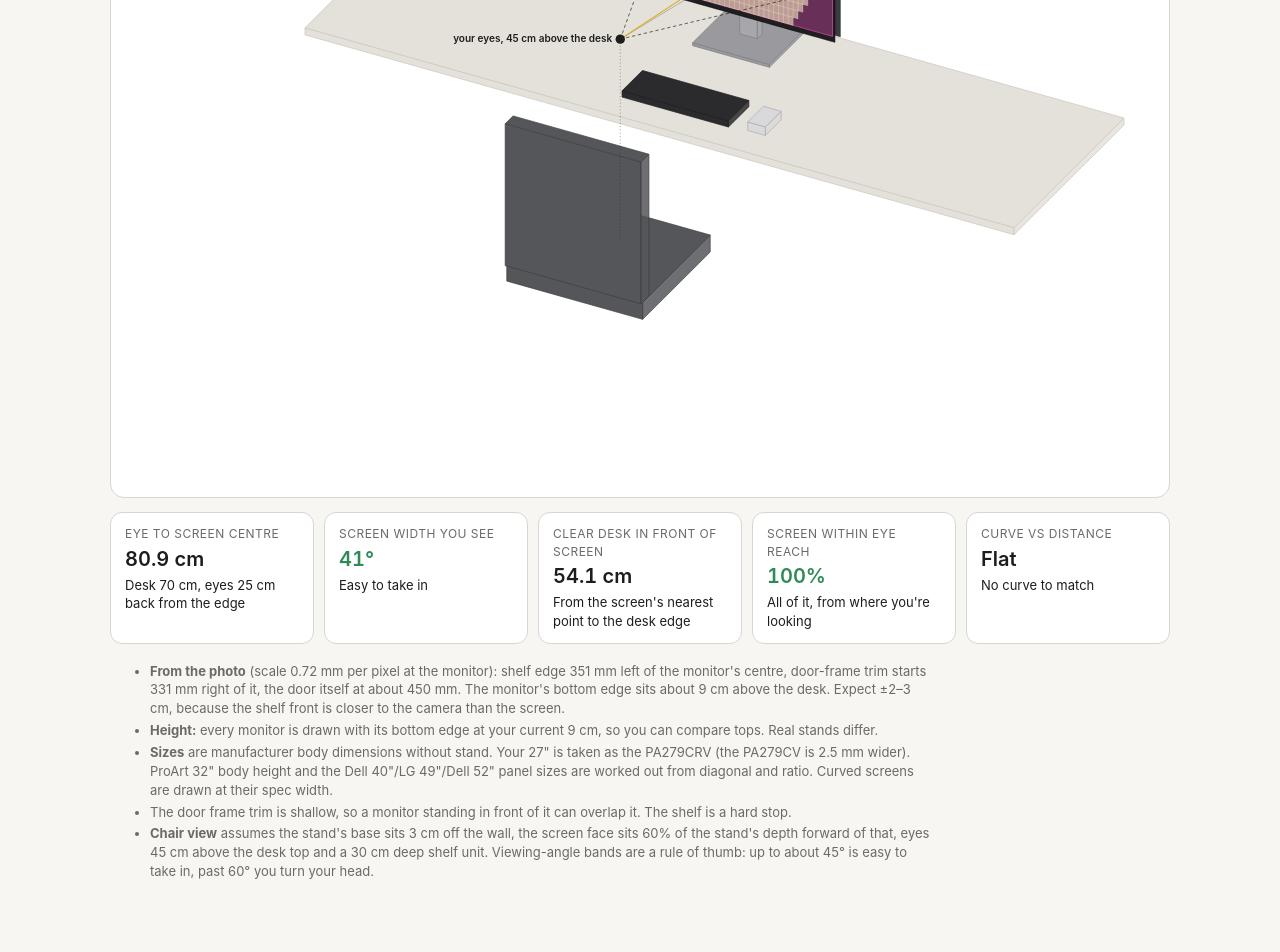
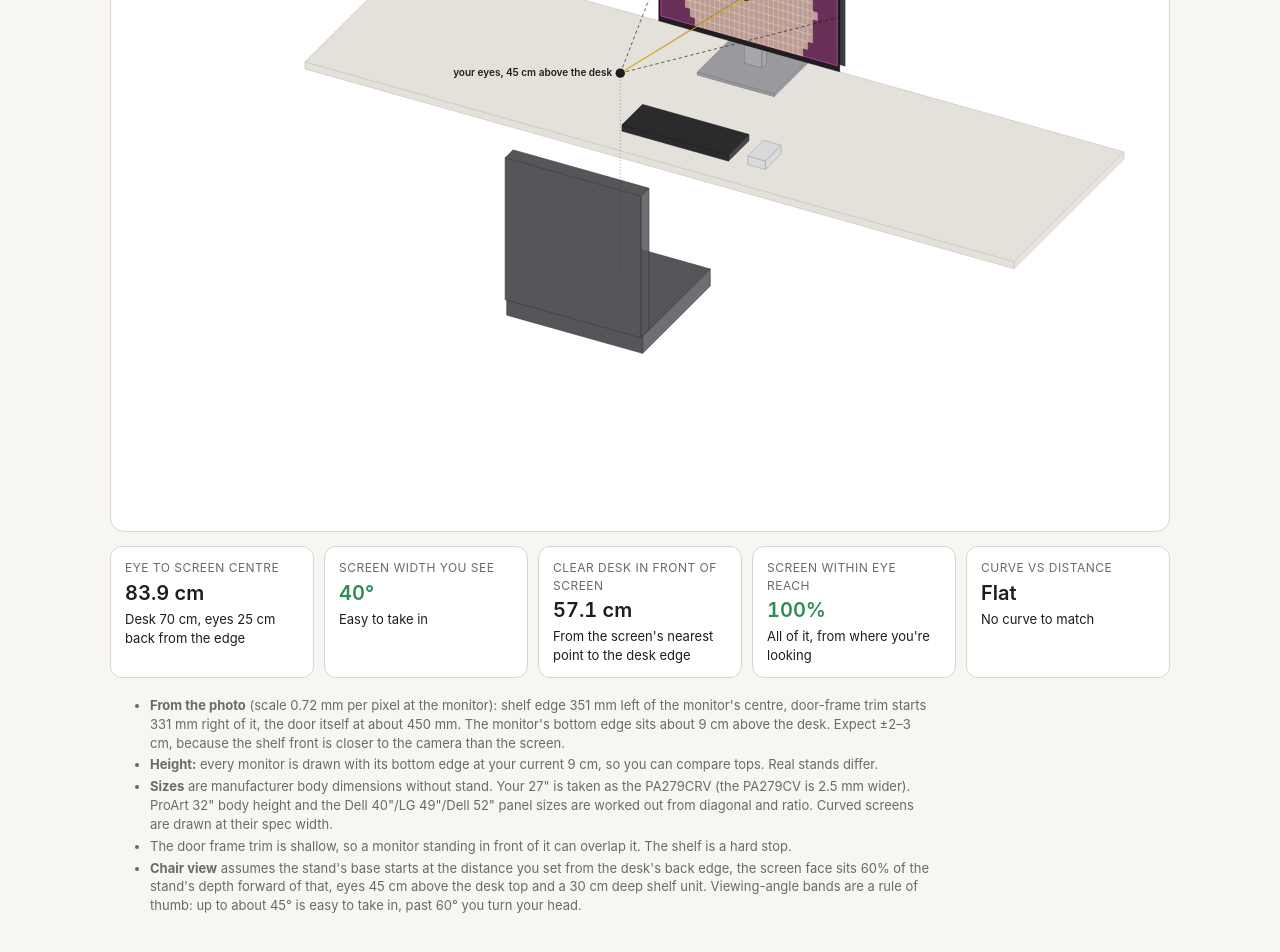
Before and after one commit to f-ricci/monitorfit, a plain HTML site: page monitor-fit.html in a window 1280 px wide. Shown: the part 1572-2524 px from the top of the page. Drawn offline with Linux system fonts and the light colour scheme.

Commit message:
Put the stand flush with the desk's back edge, add a slider for it
Co-Authored-By: Claude Opus 5.5 <noreply@anthropic.com>

```diff
--- a/monitor-fit.html
+++ b/monitor-fit.html
@@ -85,6 +85,8 @@ svg{display:block;width:100%;height:auto}
   </div>
   <span>Desk width</span>
   <input type="range" id="dw" min="100" max="300" step="5" value="240" aria-label="Desk width"><span id="dwv"></span>
+  <span>Stand from back edge</span>
+  <input type="range" id="bk" min="0" max="30" step="1" value="0" aria-label="Stand distance from the back edge"><span id="bkv"></span>
   <span>Eyes behind desk edge</span>
   <input type="range" id="eye" min="100" max="500" step="10" value="250" aria-label="Eye distance behind the desk edge"><span id="eyev"></span>
   <span>Angle</span>
@@ -112,7 +114,7 @@ svg{display:block;width:100%;height:auto}
   <li><b>Height:</b> every monitor is drawn with its bottom edge at your current 9 cm, so you can compare tops. Real stands differ.</li>
   <li><b>Sizes</b> are manufacturer body dimensions without stand. Your 27" is taken as the PA279CRV (the PA279CV is 2.5 mm wider). ProArt 32" body height and the Dell 40"/LG 49"/Dell 52" panel sizes are worked out from diagonal and ratio. Curved screens are drawn at their spec width.</li>
   <li>The door frame trim is shallow, so a monitor standing in front of it can overlap it. The shelf is a hard stop.</li>
-  <li><b>Chair view</b> assumes the stand's base sits 3 cm off the wall, the screen face sits 60% of the stand's depth forward of that, eyes 45 cm above the desk top and a 30 cm deep shelf unit. Viewing-angle bands are a rule of thumb: up to about 45° is easy to take in, past 60° you turn your head.</li>
+  <li><b>Chair view</b> assumes the stand's base starts at the distance you set from the desk's back edge, the screen face sits 60% of the stand's depth forward of that, eyes 45 cm above the desk top and a 30 cm deep shelf unit. Viewing-angle bands are a rule of thumb: up to about 45° is easy to take in, past 60° you turn your head.</li>
 </ul>
 </main>
 
@@ -238,7 +240,7 @@ var pos=document.getElementById("pos");
 [].forEach.call(pos.children,function(b){b.onclick=function(){st.pos=b.dataset.p;[].forEach.call(pos.children,function(c){c.setAttribute("aria-pressed",c===b)});draw()}});
 document.getElementById("ghost").onchange=function(e){st.ghost=e.target.checked;draw()};
 
-var IS=document.getElementById("iso"), ist={D:700,W:2400,eye:250,yaw:28,ghost:true,gy:null,gp:null,drag:false,lastM:null}, PITCH=32*Math.PI/180, WALLGAP=30, EYEH=450;
+var IS=document.getElementById("iso"), ist={D:700,W:2400,back:0,eye:250,yaw:28,ghost:true,gy:null,gp:null,drag:false,lastM:null}, PITCH=32*Math.PI/180, EYEH=450;
 function E(t,a){var e=document.createElementNS(NS,t);for(var k in a)e.setAttribute(k,a[k]);IS.appendChild(e);return e}
 function P(x,y,h){var a=ist.yaw*Math.PI/180,sx=x*Math.cos(a)-y*Math.sin(a),dz=x*Math.sin(a)+y*Math.cos(a);return [sx,-h*Math.cos(PITCH)+dz*Math.sin(PITCH)]}
 function poly(pts,a){E("polygon",Object.assign({points:pts.map(function(p){var q=P(p[0],p[1],p[2]);return q[0].toFixed(1)+","+q[1].toFixed(1)}).join(" ")},a))}
@@ -250,7 +252,7 @@ function box(x0,x1,y0,y1,h0,h1,fill,stroke){
   poly([[x0,y0,h1],[x1,y0,h1],[x1,y1,h1],[x0,y1,h1]],{fill:fill,stroke:s,"stroke-width":2});
 }
 function line3(a,b,at){var p=P(a[0],a[1],a[2]),q=P(b[0],b[1],b[2]);E("line",Object.assign({x1:p[0],y1:p[1],x2:q[0],y2:q[1]},at))}
-function screenFace(m){var x=left(m),cx=x+m.bw/2,pz=WALLGAP+m.sd*0.6,R=m.R,N=24,pts=[];
+function screenFace(m){var x=left(m),cx=x+m.bw/2,pz=ist.back+m.sd*0.6,R=m.R,N=24,pts=[];
   for(var i=0;i<=N;i++){var u=-m.bw/2+m.bw*i/N,b=R?R-Math.sqrt(R*R-u*u):0,b0=R?R-Math.sqrt(R*R-m.bw*m.bw/4):0;pts.push([cx+u,pz+b-b0/2])}
   return {pts:pts,cx:cx,pz:pz};}
 function drawIso(){
@@ -265,7 +267,7 @@ function drawIso(){
   box(XL,XR,0,D,-25,0,"var(--desk)");
   var f=screenFace(m),cx=f.cx,lowH=base(m),topH=base(m)+m.bh,side=(m.bw-m.pw)/2;
   // stand
-  box(cx-130,cx+130,WALLGAP,WALLGAP+m.sd,0,10,"#9a9a9e","#7d7d82");
+  box(cx-130,cx+130,ist.back,ist.back+m.sd,0,10,"#9a9a9e","#7d7d82");
   box(cx-30,cx+30,f.pz-55,f.pz-25,10,base(m)+m.bh*0.55,"#a7a7ab","#7d7d82");
   // back + face
   var back=f.pts.map(function(p){return [p[0],p[1]-35]});
@@ -276,9 +278,9 @@ function drawIso(){
   inner[0]=[cx-m.pw/2,inner[0][1]];inner[inner.length-1]=[cx+m.pw/2,inner[inner.length-1][1]];
   poly(inner.map(function(p){return [p[0],p[1]+1,topH-side-m.ph]}).concat(inner.slice().reverse().map(function(p){return [p[0],p[1]+1,topH-side]})),{fill:colorOf(m),"fill-opacity":.45,stroke:colorOf(m),"stroke-width":2.5});
   // ghost of my monitor
-  if(ist.ghost && m.id!==st.mine){var g=mine(),gz=WALLGAP+g.sd*0.6,gx=-g.bw/2,gh0=LIFT,gh1=LIFT+g.bh,gs={fill:"none",stroke:colorOf(g),"stroke-width":3,"stroke-dasharray":"12 9"};
+  if(ist.ghost && m.id!==st.mine){var g=mine(),gz=ist.back+g.sd*0.6,gx=-g.bw/2,gh0=LIFT,gh1=LIFT+g.bh,gs={fill:"none",stroke:colorOf(g),"stroke-width":3,"stroke-dasharray":"12 9"};
     poly([[gx,gz,gh0],[gx+g.bw,gz,gh0],[gx+g.bw,gz,gh1],[gx,gz,gh1]],gs);
-    poly([[-130,WALLGAP,0],[130,WALLGAP,0],[130,WALLGAP+g.sd,0],[-130,WALLGAP+g.sd,0]],gs);
+    poly([[-130,ist.back,0],[130,ist.back,0],[130,ist.back+g.sd,0],[-130,ist.back+g.sd,0]],gs);
     line3([0,gz-40,0],[0,gz-40,gh0],gs);}
   // gaze zones over the panel
   if(ist.lastM!==m.id){ist.gy=null;ist.gp=null;ist.lastM=m.id}
@@ -328,10 +330,12 @@ function drawIso(){
   else iset("iC","Flat","","No curve to match","iCn");
   document.getElementById("eyev").textContent=(ist.eye/10)+" cm";
   document.getElementById("dwv").textContent=(ist.W/10)+" cm";
+  document.getElementById("bkv").textContent=(ist.back/10)+" cm";
 }
 function iset(id,v,cls,n,nid){var e=document.getElementById(id);e.textContent=v;e.className="v "+(cls||"");document.getElementById(nid).textContent=n}
 var depth=document.getElementById("depth");
 [].forEach.call(depth.children,function(b){b.onclick=function(){ist.D=+b.dataset.d;[].forEach.call(depth.children,function(c){c.setAttribute("aria-pressed",c===b)});drawIso()}});
+document.getElementById("bk").oninput=function(e){ist.back=+e.target.value*10;drawIso()};
 document.getElementById("dw").oninput=function(e){ist.W=+e.target.value*10;drawIso()};
 document.getElementById("eye").oninput=function(e){ist.eye=+e.target.value;drawIso()};
 document.getElementById("ighost").onchange=function(e){ist.ghost=e.target.checked;drawIso()};
```
